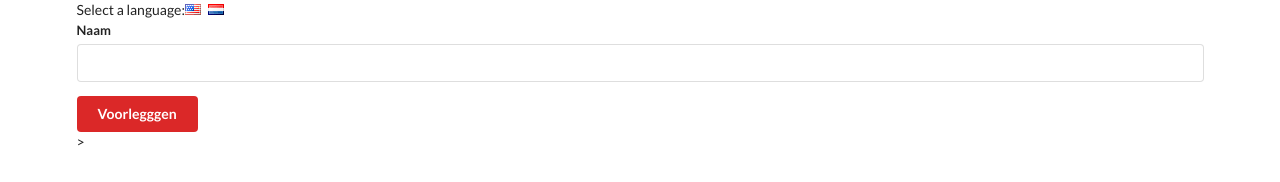
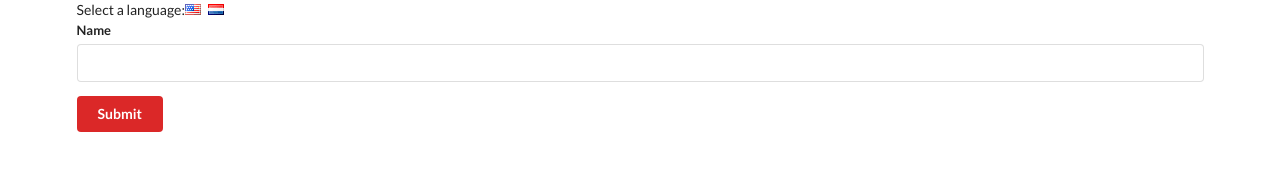
Before and after one commit to YairShlomo/modern-react-with-redux, a React (Create React App) app in the folder translate/: page / in a window 1280 px wide. Shown: the top 182 px of the page. Built offline with nearby package versions, Linux system fonts and the light colour scheme.

Commit message:
connecting the field and button to the store

```diff
--- a/translate/src/components/Button.js
+++ b/translate/src/components/Button.js
@@ -3,15 +3,15 @@
 import ColorContext from "../contexts/ColorContext";
 
 class Button extends React.Component {
-  renderSubmit(value) {
-    return value === "english" ? "Submit" : "Voorlegggen";
+  renderSubmit(language) {
+    return language === "english" ? "Submit" : "Voorlegggen";
   }
 
   renderButton(color) {
     return (
       <button className={`ui button ${color}`}>
         <LanguageContext.Consumer>
-          {(value) => this.renderSubmit(value)}
+          {({ language }) => this.renderSubmit(language)}
         </LanguageContext.Consumer>
       </button>
     );
--- a/translate/src/components/Field.js
+++ b/translate/src/components/Field.js
@@ -2,8 +2,9 @@
 import LanguageContext from "../contexts/LanguageContext";
 class Field extends React.Component {
   static contextType = LanguageContext;
+
   render() {
-    const text = this.context === "english" ? "Name" : "Naam";
+    const text = this.context.language === "english" ? "Name" : "Naam";
     return (
       <div className="ui field">
         <label>{text}</label>
--- a/translate/src/contexts/LanguageContext.js
+++ b/translate/src/contexts/LanguageContext.js
@@ -14,7 +14,7 @@
       <Context.Provider
         value={{ ...this.state, onLanguageChange: this.onLanguageChange }}
       >
-        {this.props.children}>
+        {this.props.children}
       </Context.Provider>
     );
   }
```
